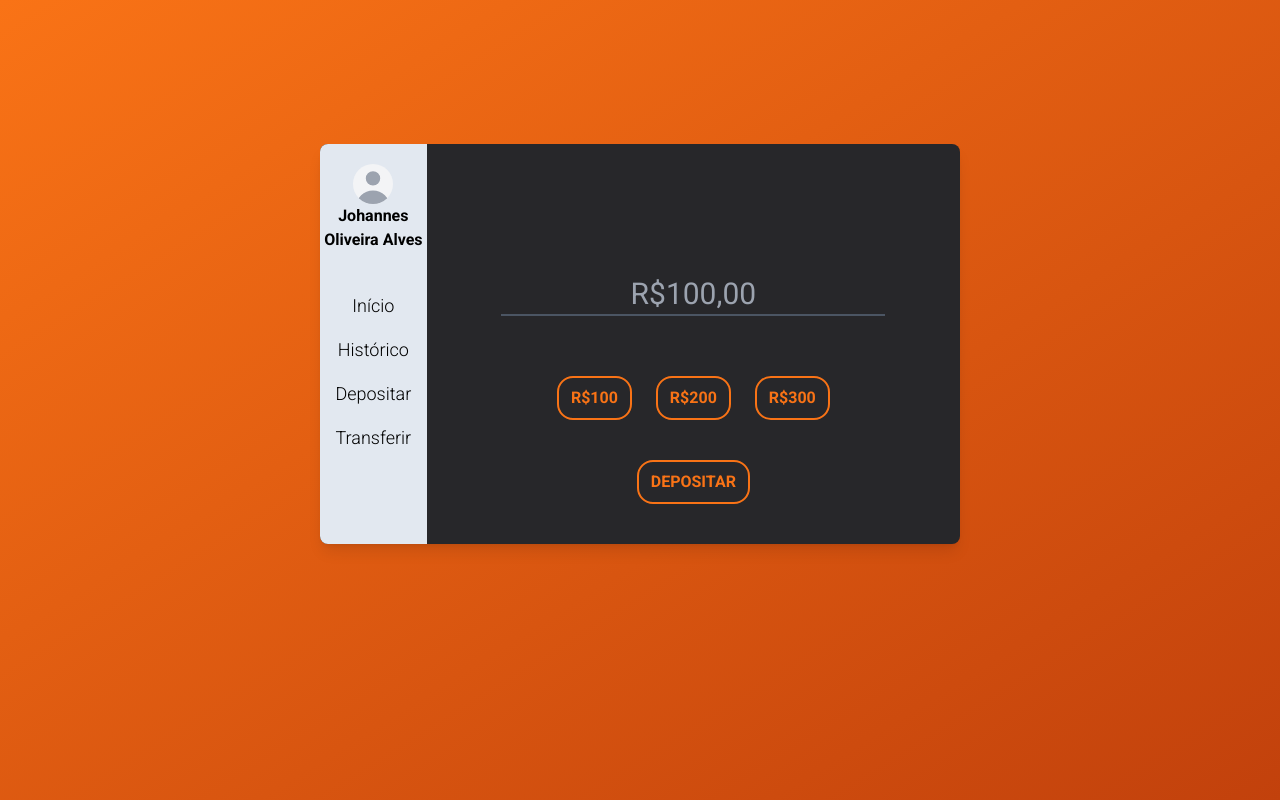
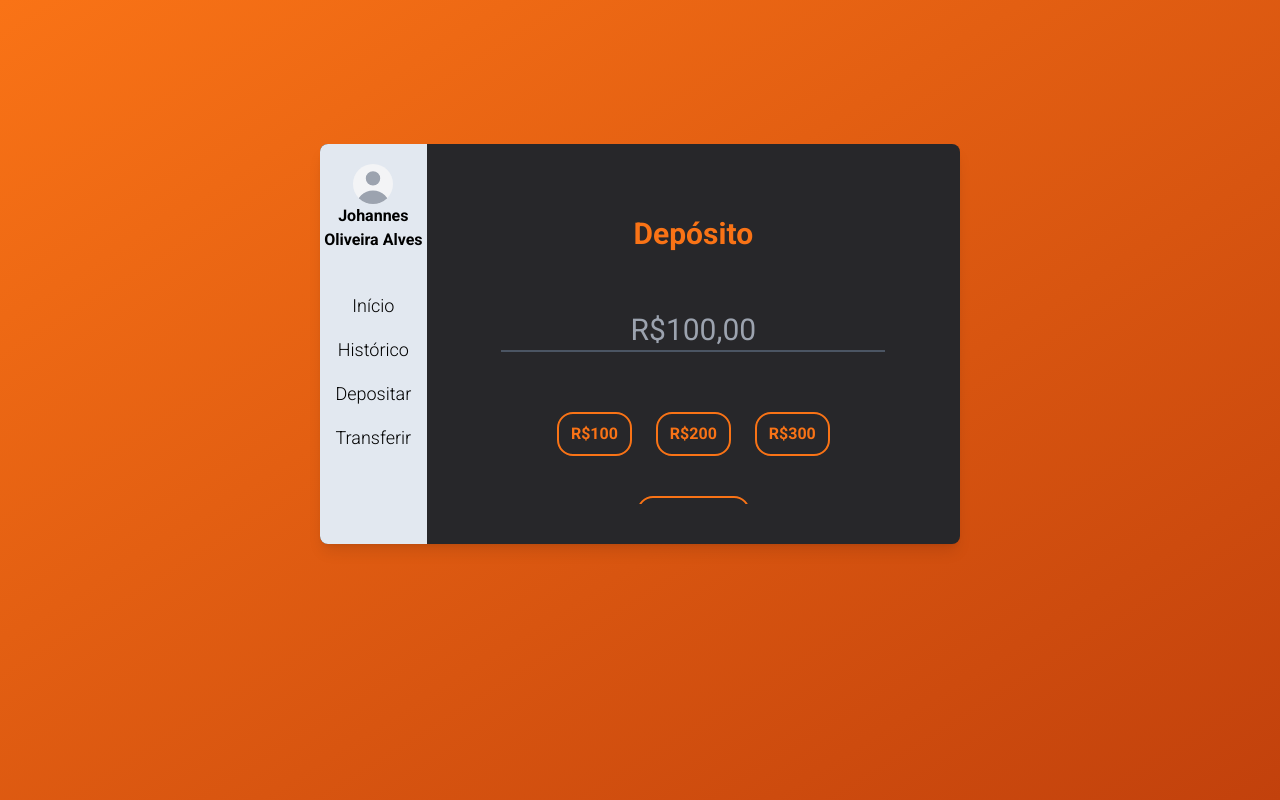
Before and after one commit to JohannesAlves/Bank-Study, a React (Vite) app in the folder web/: page / in a window 1280 px wide. Built offline with nearby package versions, Linux system fonts and the light colour scheme.

Commit message:
chore: add overflow in deposit

```diff
--- a/web/src/components/organisms/ProfileDeposit/index.tsx
+++ b/web/src/components/organisms/ProfileDeposit/index.tsx
@@ -4,10 +4,10 @@ import Input from "../../atoms/Input";
 export function ProfileDeposit() {
     return (
         <>
-            <div className=" w-9/12 h-4/5 mx-auto mt-10 rounded-md">
+            <div className=" w-9/12 h-4/5 mx-auto mt-10 rounded-md overflow-auto">
                 <div className="flex flex-col justify-center items-center mt-8">
                     <div>
-                        <h2 className="text-3xl text-slate-300 font-bold"></h2>
+                        <h2 className="text-3xl text-orange-500 font-bold">Depósito</h2>
                     </div>
 
                     <div>
```
